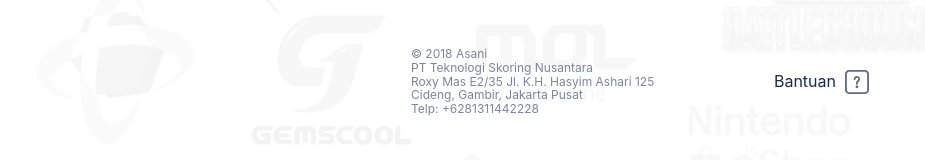
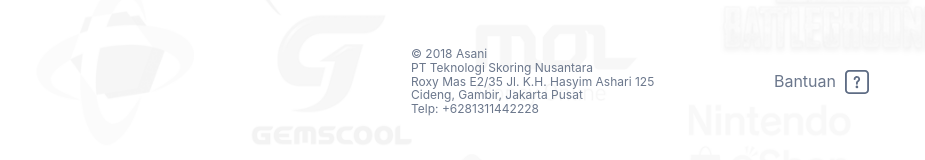
Before and after one commit to dharmawankenny/asani-frontend, a React (Vite) app: page /autentikasi in a window 1280 px wide. Shown: the part 644-804 px from the top of the page, without its empty margins (0-925 px from the left). Built offline with nearby package versions, Linux system fonts and the light colour scheme; a web font is replaced by a local one.

Commit message:
Landing Page

```diff
--- a/src/components/Footer.js
+++ b/src/components/Footer.js
@@ -27,6 +27,7 @@ export default class Footer extends React.Component {
 }
 
 const Wrapper = styled.div`
+  color: ${props => props.theme.color.N200};
   width: 100%;
   ${flex({ justify: 'flex-end' })}
 
--- a/src/containers/UserAccess/index.js
+++ b/src/containers/UserAccess/index.js
@@ -278,7 +278,7 @@ color: ${props => props.theme.color.N100};
 `
 
 const Pttext = styled.div`
-color: ${props => props.theme.color.N100};
+color: ${props => props.theme.color.N200};
 width: calc(100% - 0.5rem);
 pointer-events: none;
 font-size: 0.75rem;
```
